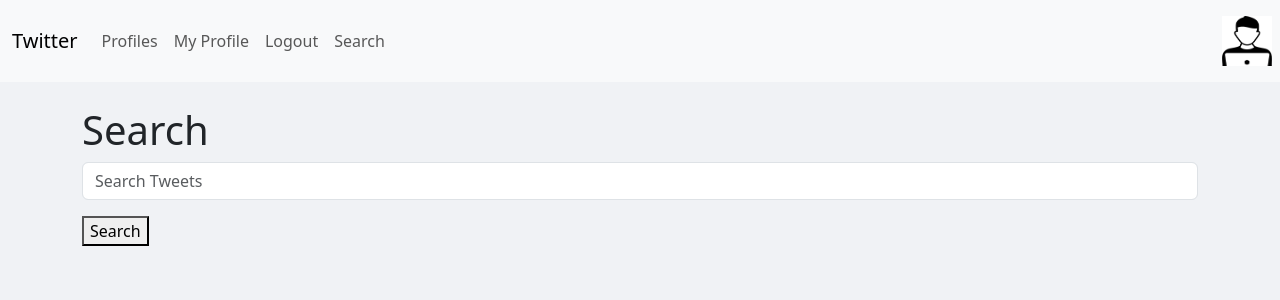
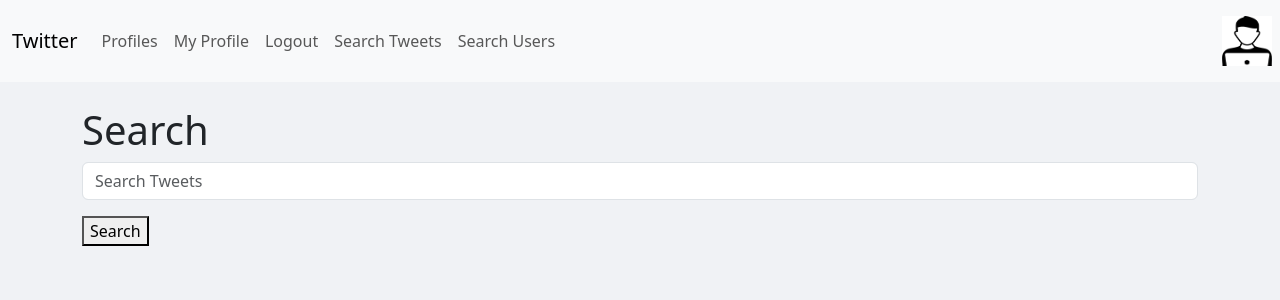
Before and after one commit to Better1337/Twitter-Clone, a Django app: page /search/ in a window 1280 px wide. Shown: the top 300 px of the page. Run offline with Django 5.2, Linux system fonts and the light colour scheme; a user stored in the database is signed in; data comes from the database, SQL or seed files in the repository; both versions use the stored data as it was after the commit.

Commit message:
users search added

```diff
--- a/basic/templates/navbar.html
+++ b/basic/templates/navbar.html
@@ -18,7 +18,10 @@
             <a class="nav-link" href="{% url 'logout'%}">Logout</a>
           </li>
           <li class="nav-item">
-            <a class="nav-link" href="{% url 'search'%}">Search</a>
+            <a class="nav-link" href="{% url 'search'%}">Search Tweets</a>
+          </li>
+          <li class="nav-item">
+            <a class="nav-link" href="{% url 'user_search'%}">Search Users</a>
           </li>
           {%else%}
           <li class="nav-item">
--- a/basic/urls.py
+++ b/basic/urls.py
@@ -13,4 +13,5 @@
     path('tweet_delete/<int:pk>/', views.tweet_delete, name='tweet_delete'),
     path('tweet_update/<int:pk>/', views.tweet_update, name='tweet_update'),
     path('search/', views.search, name='search'),
+    path('user_search/', views.user_search, name='user_search'),
 ]
--- a/basic/views.py
+++ b/basic/views.py
@@ -161,3 +161,14 @@
             return render(request, 'search.html')
     else:
         return redirect('login')
+
+def user_search(request):
+    if request.user.is_authenticated:
+        if request.method == 'POST':
+            search = request.POST['search']
+            searched_users = User.objects.filter(username__icontains=search)
+            return render(request, 'user_search.html', {'search': search, 'searched_users': searched_users})
+        else:
+            return render(request, 'user_search.html')
+    else:
+        return redirect('login')
```
Also changed, not shown: basic/templates/user_search.html (added, +44 -0 lines), db.sqlite3.
